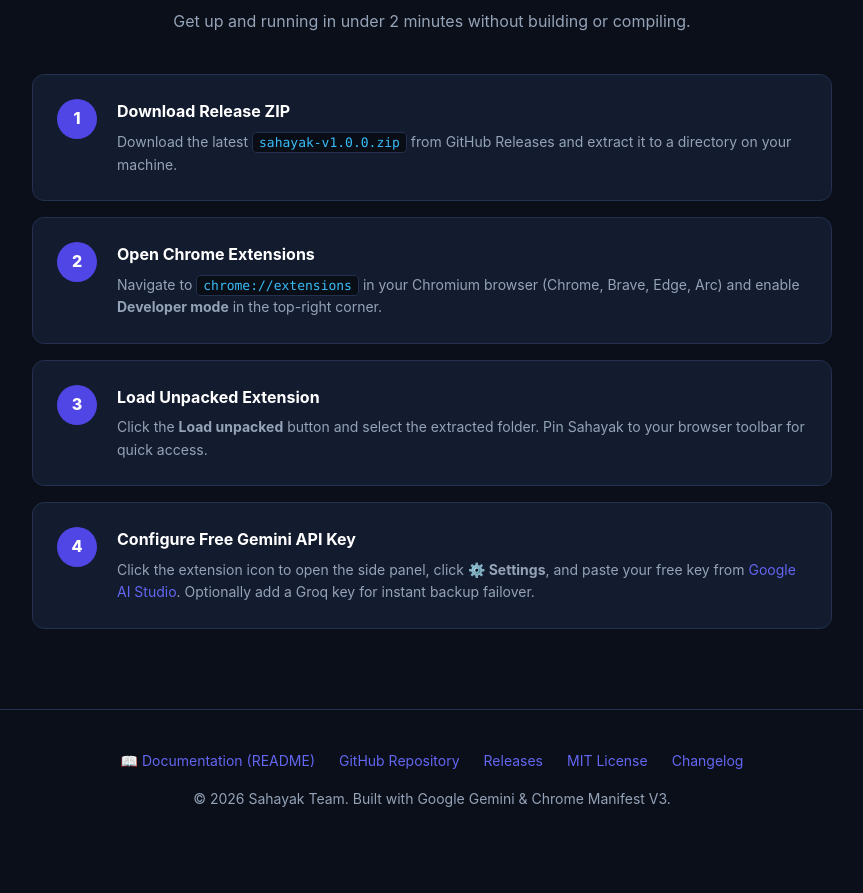
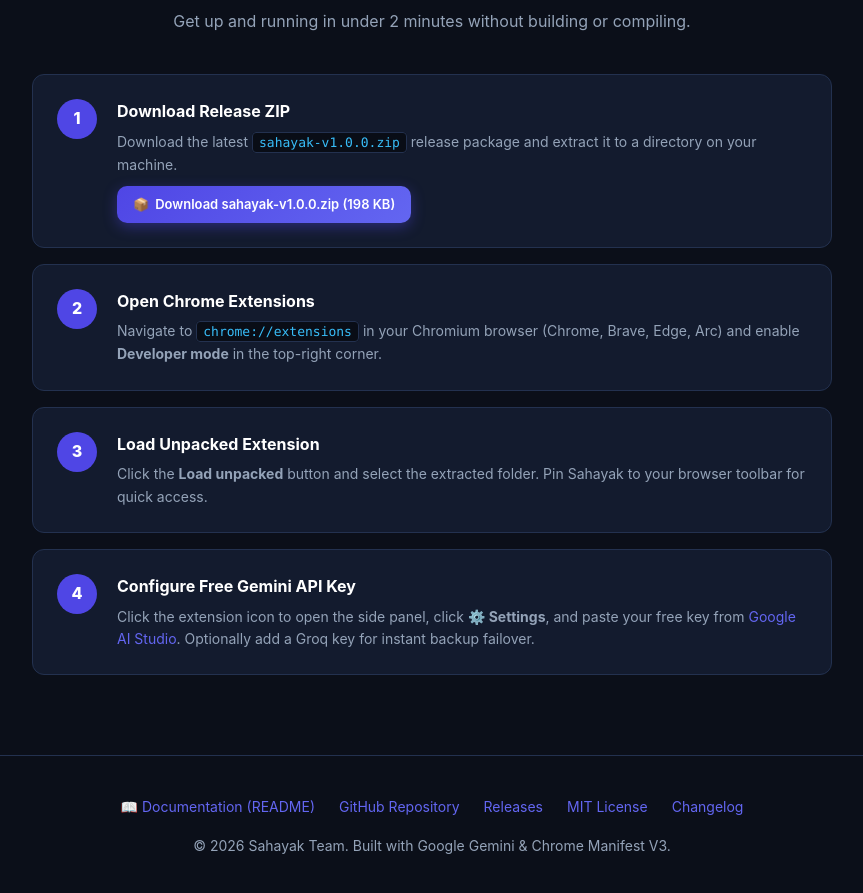
Before and after one commit to Herschelle-andy/AIBrowser, a browser extension: page docs/landing/index.html in a window 1280 px wide. Shown: the part 3386-4279 px from the top of the page, without its empty margins (208-1071 px from the left). Before the commit the page ends 4236 px from the top, so only its background shows below. Drawn offline with Linux system fonts and the light colour scheme.

Commit message:
docs(landing): add direct download links for sahayak-v1.0.0.zip
- Add one-click download button for sahayak-v1.0.0.zip to Quickstart Step 1 in docs/landing/index.html
- Add direct download button under Option A installation in docs/landing/docs.html

```diff
--- a/docs/landing/index.html
+++ b/docs/landing/index.html
@@ -640,7 +640,12 @@
           <div class="step-num">1</div>
           <div class="step-content">
             <h4>Download Release ZIP</h4>
-            <p>Download the latest <code>sahayak-v1.0.0.zip</code> from GitHub Releases and extract it to a directory on your machine.</p>
+            <p>Download the latest <code>sahayak-v1.0.0.zip</code> release package and extract it to a directory on your machine.</p>
+            <div style="margin-top: 10px;">
+              <a href="../../sahayak-v1.0.0.zip" download="sahayak-v1.0.0.zip" class="btn btn-primary" style="padding: 8px 16px; font-size: 13px; display: inline-flex; align-items: center; gap: 6px;">
+                <span>📦</span> Download sahayak-v1.0.0.zip (198 KB)
+              </a>
+            </div>
           </div>
         </div>
 
```
Also changed, not shown: docs/landing/docs.html (+6 -1 lines).
